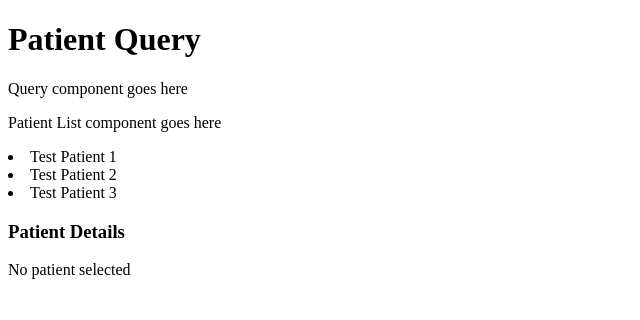
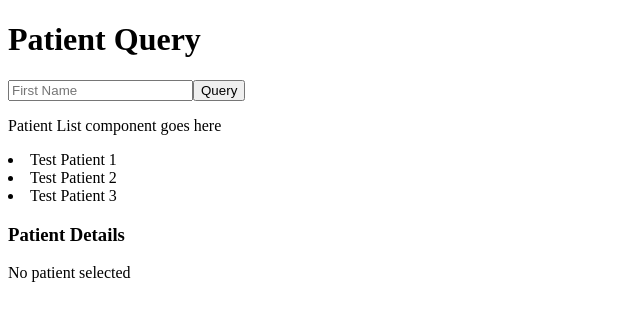
Before and after one commit to BigBrotherMed/patient-query, a React app: page / in a window 1280 px wide. Shown: the top 320 px of the page, without its empty margins (0-640 px from the left). Built offline with nearby package versions, Linux system fonts and the light colour scheme; the HTML template or start-up script is replaced by a standard one.

Commit message:
Added firstName field for query.

```diff
--- a/client/src/containers/query.jsx
+++ b/client/src/containers/query.jsx
@@ -1,9 +1,40 @@
 import React from 'react';
 
-const Query = () => (
-  <div>
-    <p>Query component goes here</p>
-  </div>
-);
+class Query extends React.Component {
+  constructor() {
+    super();
+
+    this.state = {
+      firstName: ''
+    }
+    this.handleFirstNameChange = this.handleFirstNameChange.bind(this);
+  }
+
+  handleFirstNameChange(event) {
+    this.setState({firstName: event.target.value});
+  }
+
+
+  render() {
+    return (
+      <div>
+        <input value={this.state.firstName} onChange={this.handleFirstNameChange} placeholder="First Name" />
+        <button> Query </button>
+
+
+
+      </div>
+
+
+
+    )
+  }
+}
+
+// const Query = () => (
+//   <div>
+//     <p>Query component goes here</p>
+//   </div>
+// );
 
 export default Query;
```
